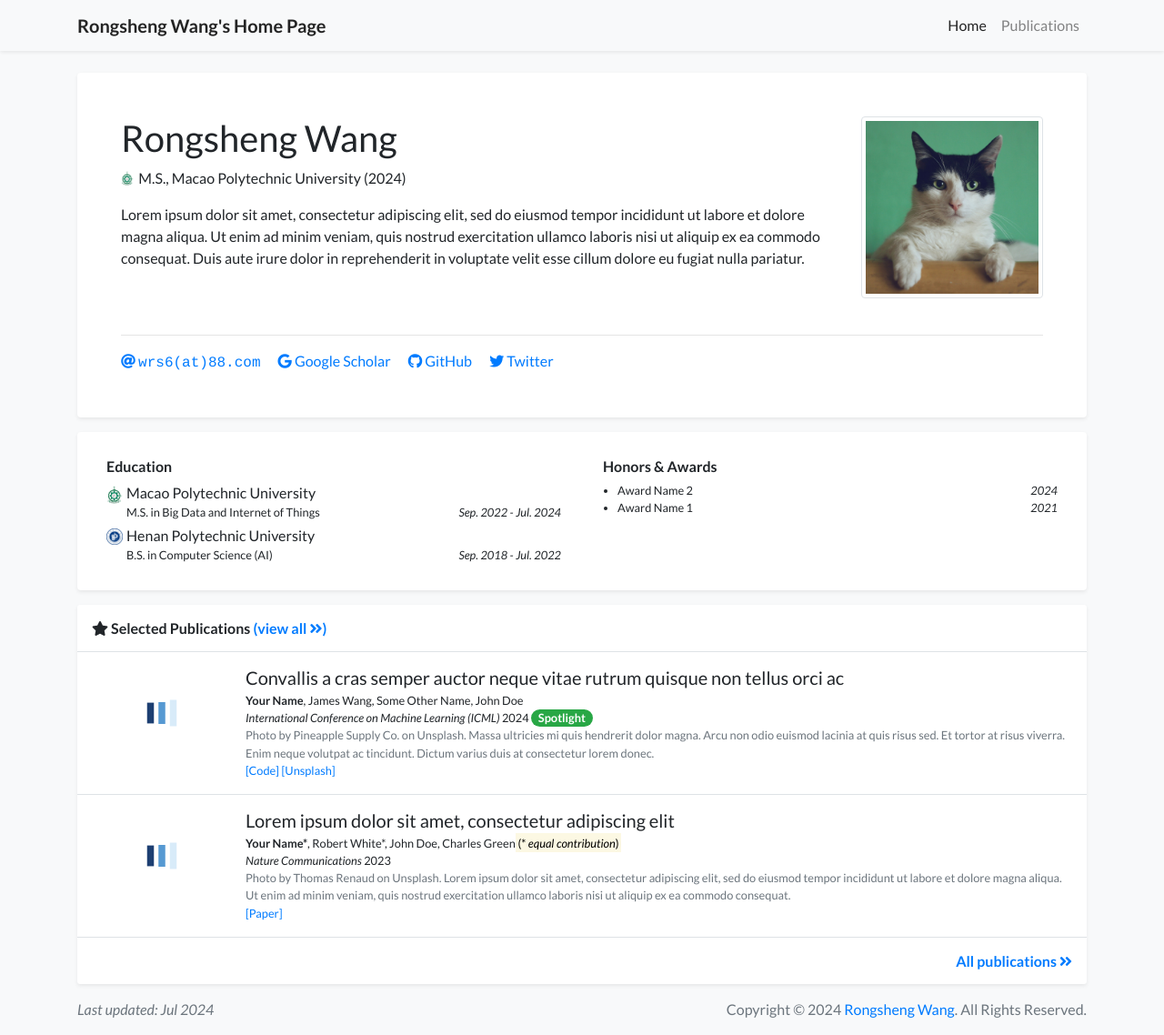
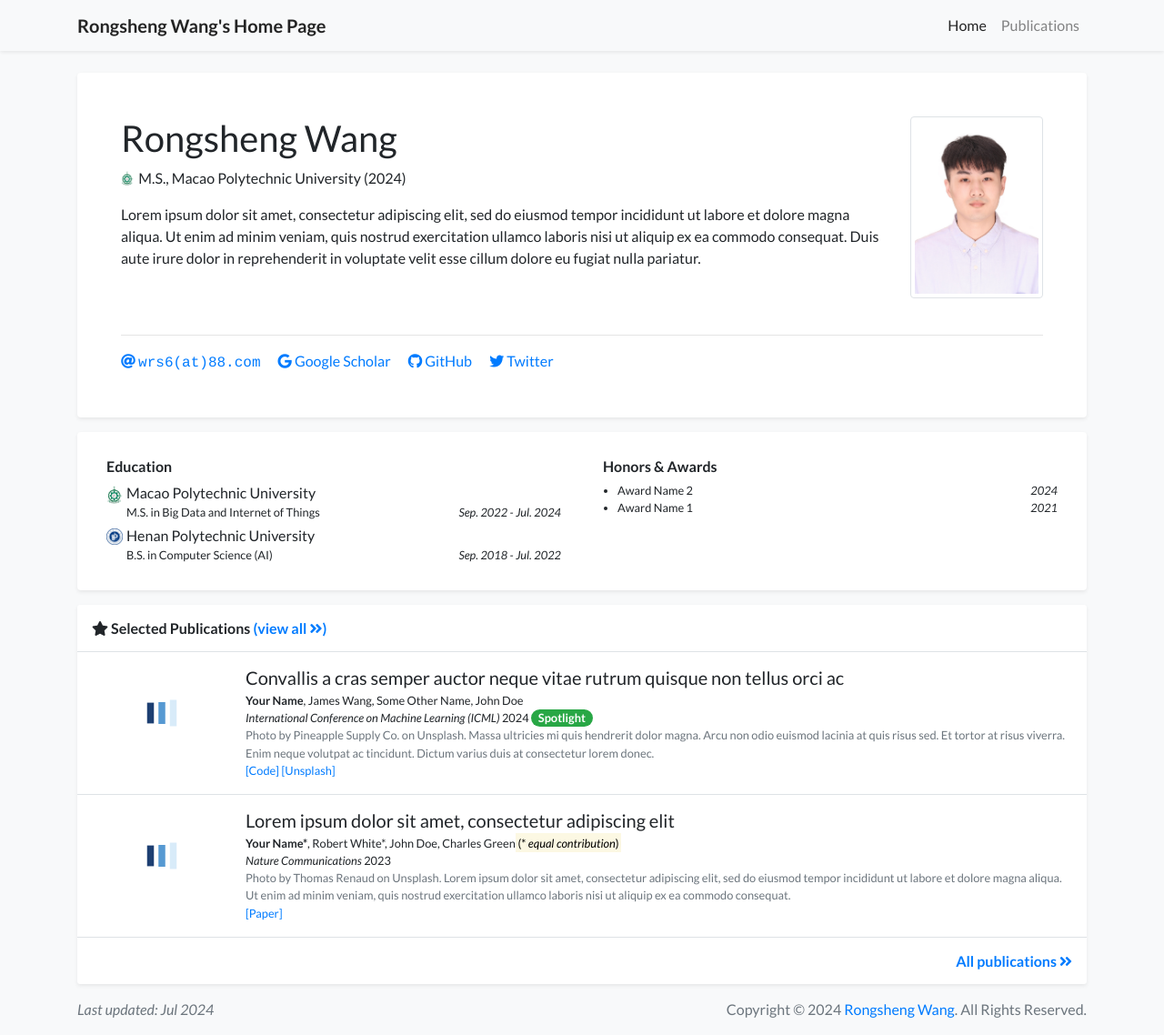
Before and after one commit to WangRongsheng/WangRongsheng.github.io, a Jekyll site: the page built from index.html, in a window 1280 px wide and 1138 px high. Shown: the whole window at 91% size. Built offline with Jekyll 4.4.1, drawn with Linux system fonts in a browser that asks for light colours; a style sheet for code colours, icons or effects is not loaded.

Commit message:
Update profile.yml

```diff
--- a/_data/profile.yml
+++ b/_data/profile.yml
@@ -21,9 +21,9 @@ short_bio: >-
   Duis aute irure dolor in reprehenderit in voluptate velit esse cillum dolore eu fugiat nulla pariatur.
 
 show_portrait: true
-portrait_url: assets/images/photos/portrait.jpg
+portrait_url: assets/images/photos/profile_wrs.jpg
 portrait_caption: >-
-  Photo by Manja Vitolic on Unsplash.
+  Rongsheng Wang
 
 education:
 - name: Macao Polytechnic University
```
